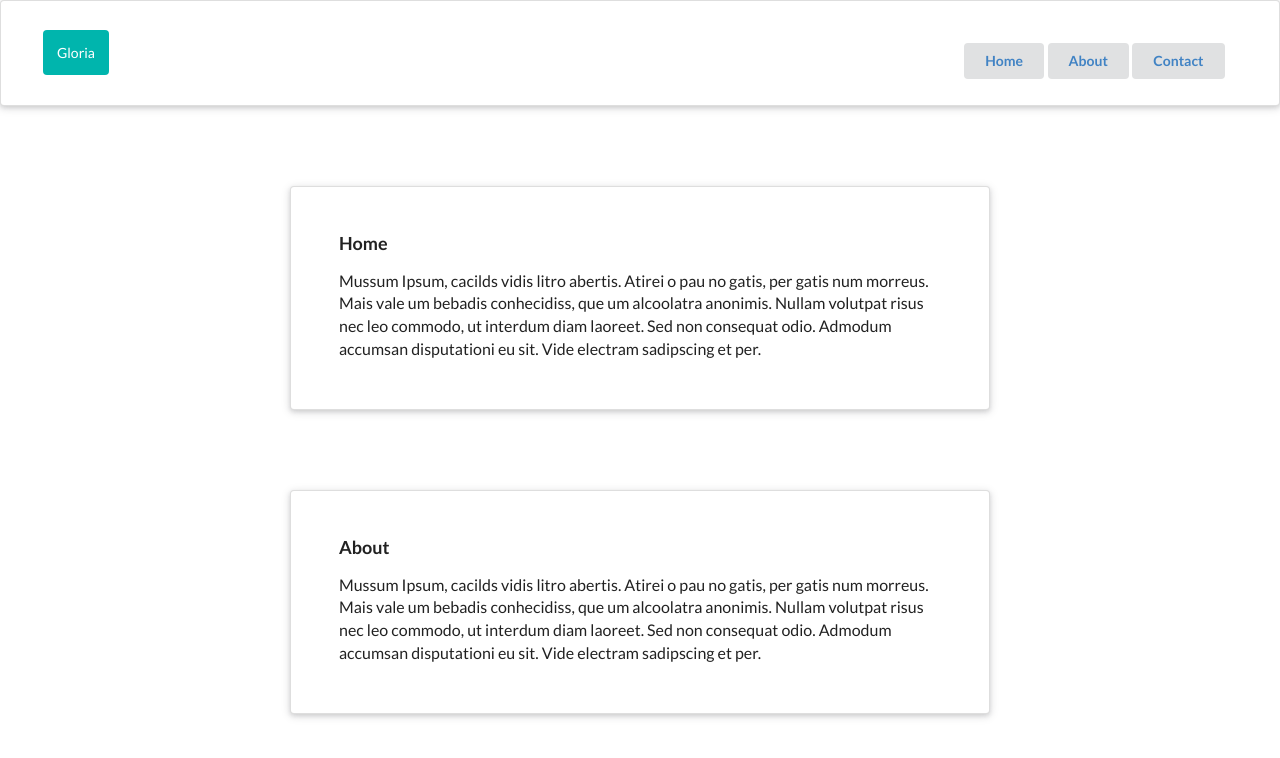
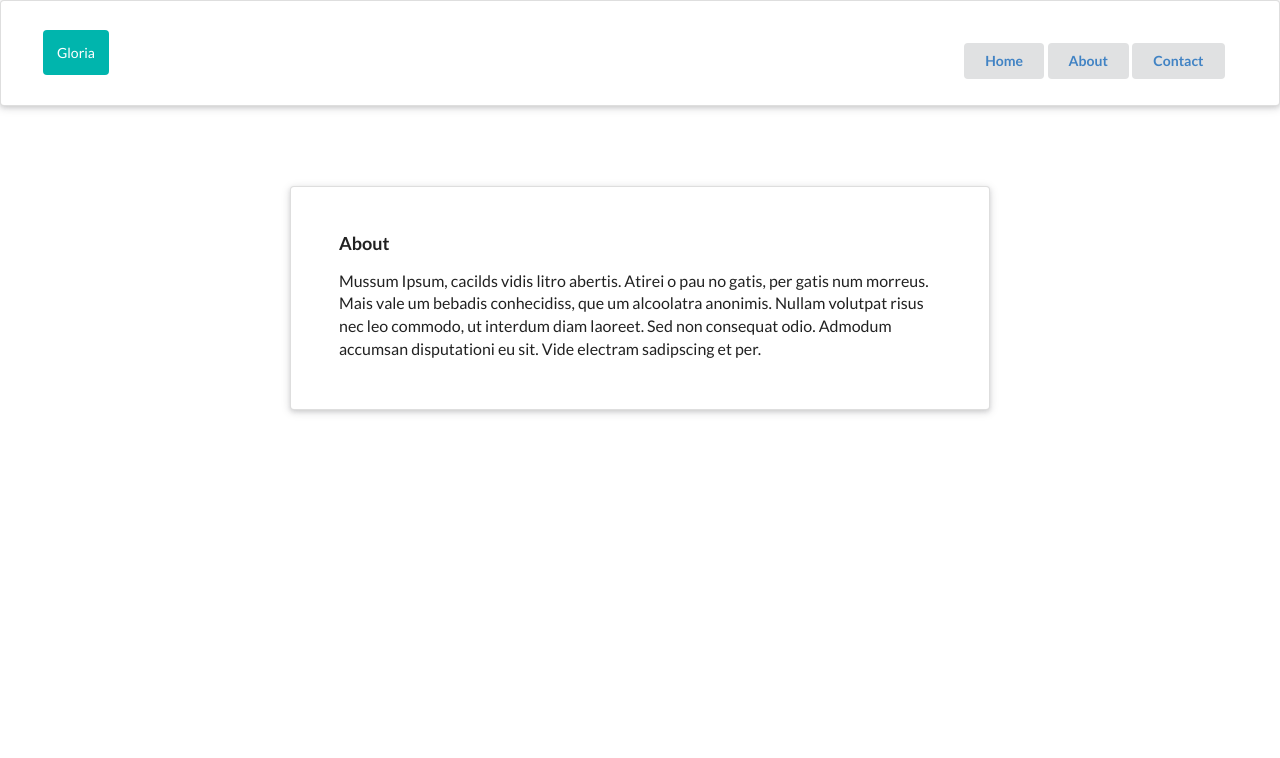
Before and after one commit to angelopolotto/react-studies, a React (Create React App) app in the folder react-router/: page /about in a window 1280 px wide. Shown: the top 758 px of the page. Built offline with nearby package versions, Linux system fonts and the light colour scheme.

Commit message:
solution duplicated components in sub routes

```diff
--- a/react-router/src/App.js
+++ b/react-router/src/App.js
@@ -10,7 +10,7 @@ function App() {
         <BrowserRouter>
             <div className = "App">
                 <Navbar />
-                <Route path='/' component={Home} />
+                <Route exact path='/' component={Home} />
                 <Route path='/about' component={About} />
                 <Route path='/contact' component={Contact} />
             </div>
```
